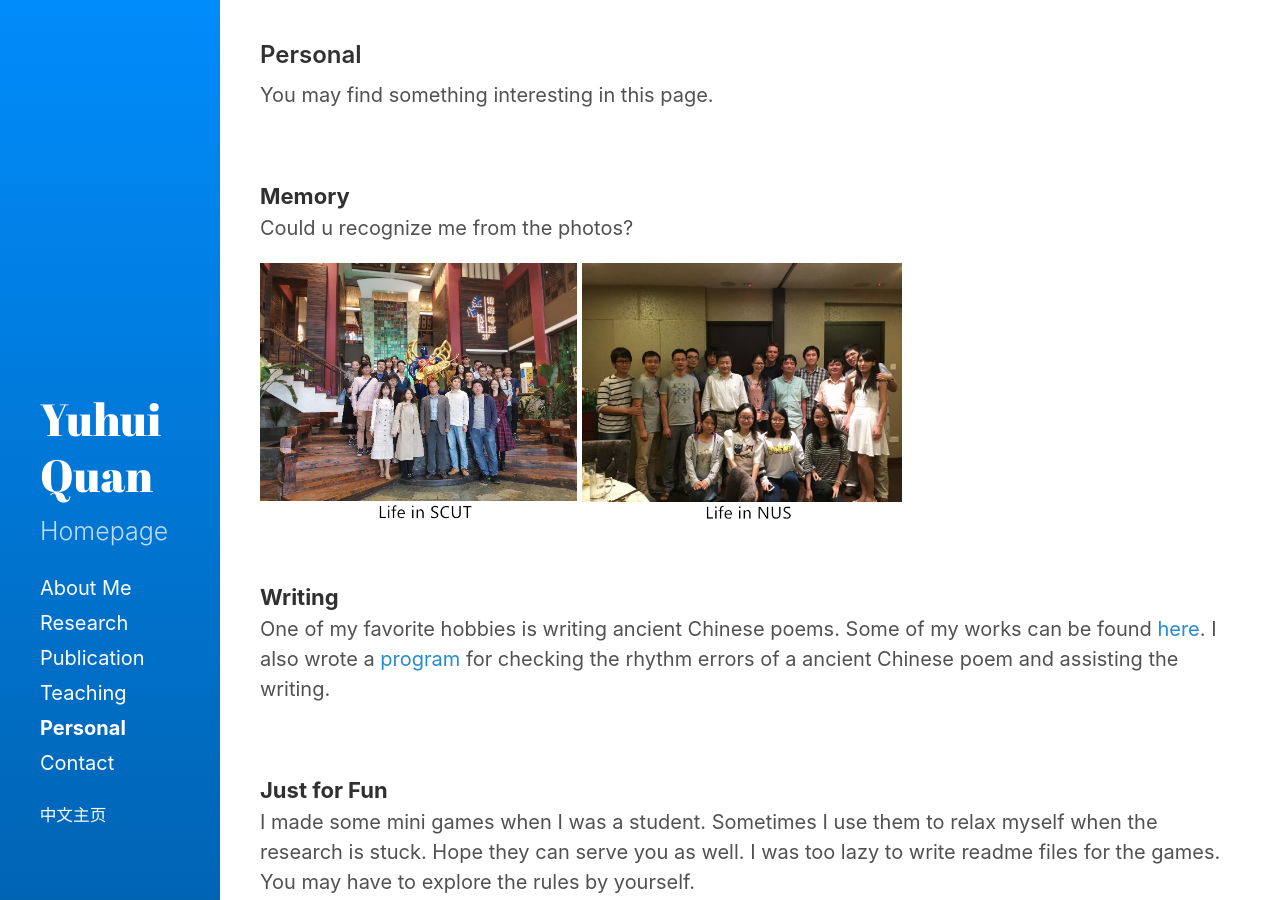
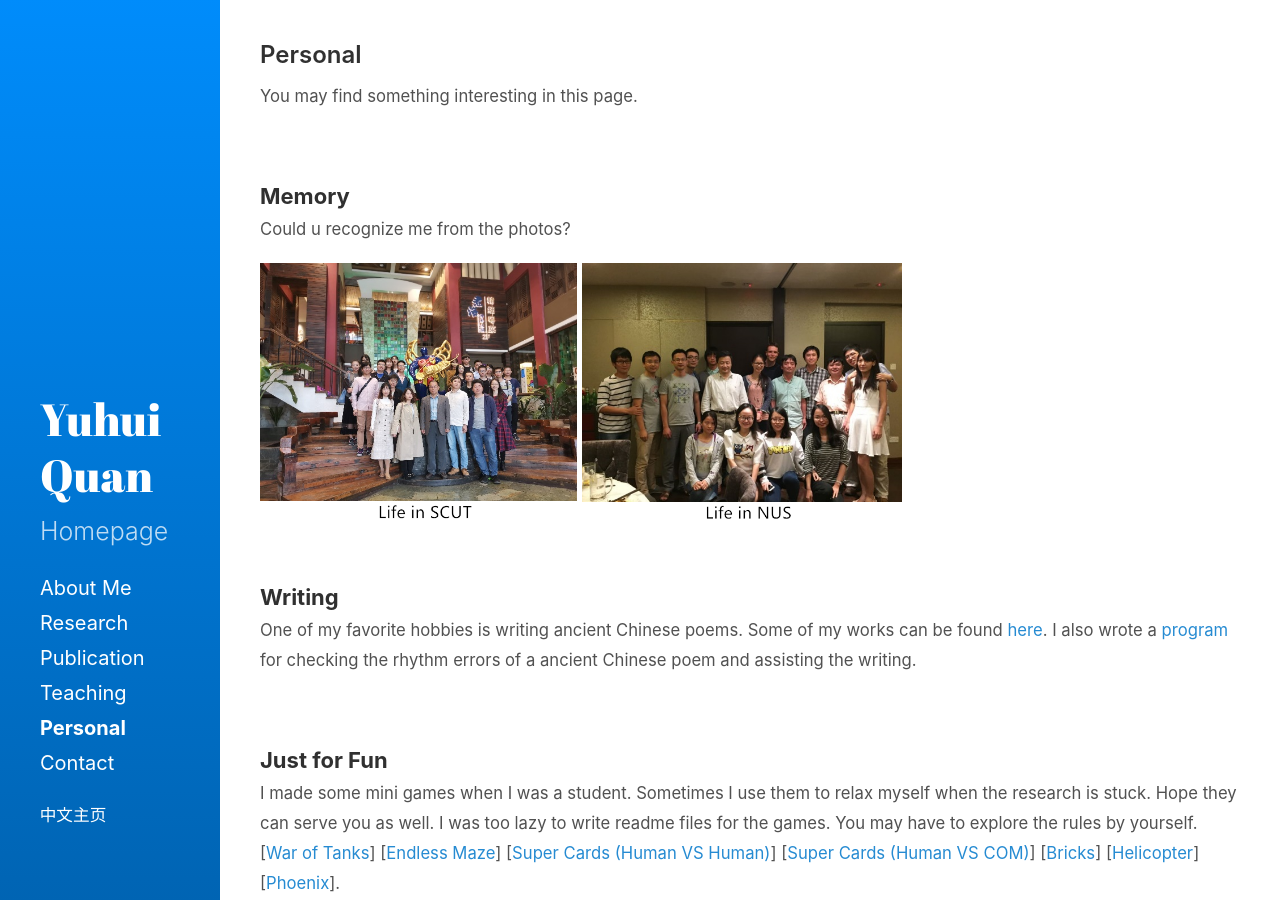
Before and after one commit to csyhquan/csyhquan.github.io, a Jekyll site: the page built from category/e_personal.md, in a window 1280 px wide and 900 px high. Built offline with Jekyll 4.4.1, drawn with Linux system fonts in a browser that asks for light colours.

Commit message:
Update e_personal.md

```diff
--- a/category/e_personal.md
+++ b/category/e_personal.md
@@ -2,26 +2,26 @@
 layout: category
 title: Personal
 ---
-<p>You may find something interesting in this page.</p>
+<p><small>You may find something interesting in this page.</small></p>
 <br>
 <h7><strong>Memory</strong></h7>
-<p>Could u recognize me from the photos?</p>
+<p><small>Could u recognize me from the photos?</small></p>
 <img src="https://github.com/csyhquan/csyhquan.github.io/raw/master/images/personal_1.png" alt="" height="260"/>
 <img src="https://github.com/csyhquan/csyhquan.github.io/raw/master/images/personal_2.png" alt="" height="260"/>
 <br>
 <br>
 
 <h7><strong>Writing</strong></h7>
-<p>One of my favorite hobbies is writing ancient Chinese poems. Some of my works can be found <a href="https://csyhquan.github.io/category/poem/poem.html">here</a>. I also wrote a <a href="https://github.com/csyhquan/csyhquan.github.io/raw/master/category/poem/PoemAssist.rar">program</a> for checking the rhythm errors of a ancient Chinese poem and assisting the writing.</p>
+<p><small>One of my favorite hobbies is writing ancient Chinese poems. Some of my works can be found <a href="https://csyhquan.github.io/category/poem/poem.html">here</a>. I also wrote a <a href="https://github.com/csyhquan/csyhquan.github.io/raw/master/category/poem/PoemAssist.rar">program</a> for checking the rhythm errors of a ancient Chinese poem and assisting the writing.</small></p>
 <br>
 
 <h7><strong>Just for Fun</strong></h7>
-<p>I made some mini games when I was a student. Sometimes I use them to relax myself when the research is stuck. Hope they can serve you as well. I was too lazy to write readme files for the games. You may have to explore the rules by yourself.<br>
+<p><small>I made some mini games when I was a student. Sometimes I use them to relax myself when the research is stuck. Hope they can serve you as well. I was too lazy to write readme files for the games. You may have to explore the rules by yourself.<br>
 [<a href="https://github.com/csyhquan/csyhquan.github.io/raw/master/games/War%20of%20Tank.rar">War of Tanks</a>] [<a href="https://github.com/csyhquan/csyhquan.github.io/raw/master/games/EndlessMaze.rar">Endless Maze</a>] [<a href="https://github.com/csyhquan/csyhquan.github.io/raw/master/games/SuperCards_HvsH.rar">Super Cards (Human VS Human)</a>] [<a href="https://github.com/csyhquan/csyhquan.github.io/raw/master/games/SuperCards_HvsC.rar">Super Cards (Human VS COM)</a>] [<a href="https://github.com/csyhquan/csyhquan.github.io/raw/master/games/Bricks.rar">Bricks</a>] [<a href="https://github.com/csyhquan/csyhquan.github.io/raw/master/games/Helicopter.rar">Helicopter</a>] [<a href="https://github.com/csyhquan/csyhquan.github.io/raw/master/games/Phoenix.rar">Phoenix</a>].
-</p>
+</small></p>
 <br>
 <h7><strong>Toys</strong></h7>
-Texture removal on my son’s baby play mat, based on our upcoming work.
+<small>Texture removal on my son’s baby play mat, based on our upcoming work.</small>
 <p>
 <img src="https://github.com/csyhquan/csyhquan.github.io/raw/master/images/personal_3.png" alt="" height="390"/>
 </p>
```
